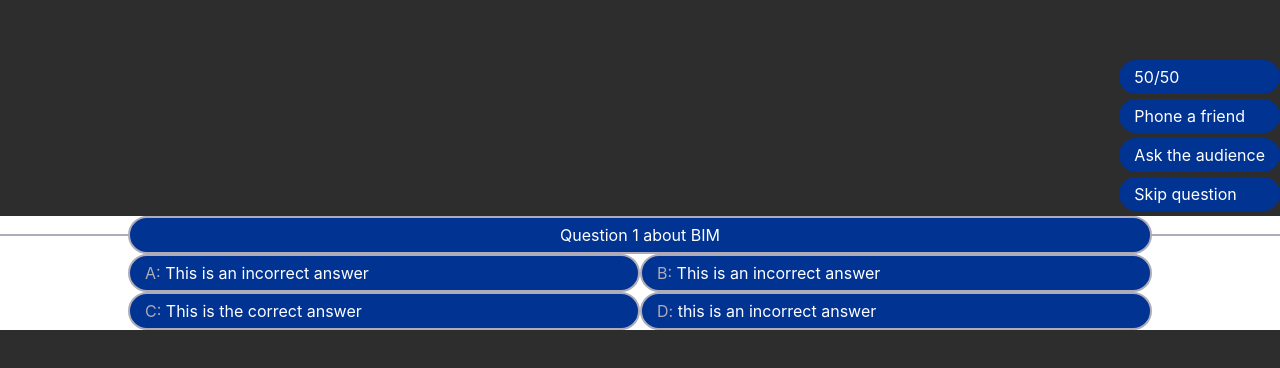
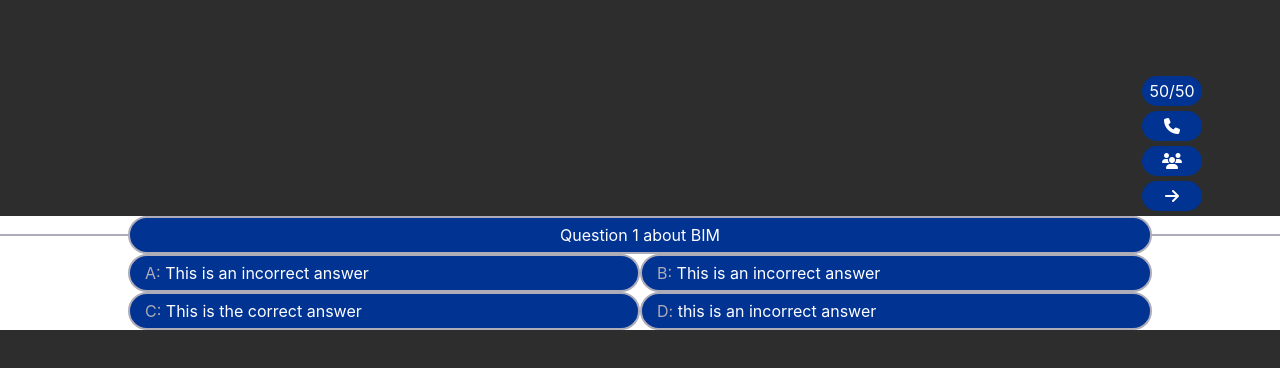
Before and after one commit to TristanKirwan/Data-engineering, a React (Create React App) app: page / in a window 1280 px wide. Shown: the part 420-788 px from the top of the page. Built offline with nearby package versions, Linux system fonts and the light colour scheme.

Commit message:
Initial styling & 50/50 made

```diff
--- a/public/index.html
+++ b/public/index.html
@@ -1,3 +1,4 @@
+
 <!DOCTYPE html>
 <html lang="en">
   <head>
@@ -42,5 +43,7 @@
       To begin the development, run `npm start` or `yarn start`.
       To create a production bundle, use `npm run build` or `yarn build`.
     -->
+    <script src="https://kit.fontawesome.com/abfc839e30.js" crossorigin="anonymous"></script>
   </body>
+
 </html>
--- a/src/Components/Question/index.tsx
+++ b/src/Components/Question/index.tsx
@@ -1,4 +1,6 @@
 import React, { useState } from 'react'
+import classnames from 'classnames'
+
 
 import './style.scss'
 
@@ -33,20 +35,29 @@
                 <div className="question__header">{props.questiondata.question}</div>
             </div>
             <div className="question__lifelines-container">
-                <span className="question__lifelines-container__lifeline" onClick={() => setFiftyFifty(true)}>50/50</span>
-                <span className="question__lifelines-container__lifeline">Phone a friend</span>
-                <span className="question__lifelines-container__lifeline">Ask the audience</span>
-                <span className="question__lifelines-container__lifeline">Skip question</span>
+                <span className={classnames("question__lifelines-container__lifeline", fiftyFifty && "question__lifelines-container__lifeline--disabled")} onClick={() => setFiftyFifty(true)}>
+                    <span className="question__lifelines-container__lifeline__icon-container">50/50</span>
+                </span>
+                <span className="question__lifelines-container__lifeline">
+                    <span className="question__lifelines-container__lifeline__icon-container"><i className="fas fa-phone"></i></span>
+                </span>
+                <span className="question__lifelines-container__lifeline">
+                    <span className="question__lifelines-container__lifeline__icon-container"><i className="fas fa-users"></i></span>
+                </span>
+                <span className="question__lifelines-container__lifeline">
+                    <span className="question__lifelines-container__lifeline__icon-container"><i className="fas fa-arrow-right"></i></span>
+                </span>
             </div>
             <div className="question__answers">
                 {props.questiondata.answers.map((answer: QuestionAnswer, id: number) => {
-                    let shouldHideOnFiftyFity = fiftyFifty && props.questiondata.lifelines.fiftyFifty.includes(id)
+                    let shouldHideOnFiftyFifty = fiftyFifty && props.questiondata.lifelines.fiftyFifty.includes(id)
                     return(
                         <div className="question__answers__answer-container">
-                            {id % 2 == 0 ? <span className="question__answers__answer-container__horizontal-line"></span> : null}
-                            <div key={id} className="question__answers__answer-container__answer" onClick={() => alert(`Your answer was: ${answer.correct}`)}>
+                            {id % 2 === 0 ? <span className="question__answers__answer-container__horizontal-line"></span> : null}
+                            <div key={id} className={classnames("question__answers__answer-container__answer",
+                            shouldHideOnFiftyFifty && "question__answers__answer-container__answer--disabled")}
+                            onClick={() => shouldHideOnFiftyFifty ? null : alert(`Your answer was: ${answer.correct}`)}>
                     <span className="question__answers__answer-container__answer__prefix">{multipleChoiceLetters[id]}: </span>{answer.text}
-                            {shouldHideOnFiftyFity && <span>Deleted by 50/50</span>}
                             </div>
                         </div>
                     )
--- a/src/Components/Question/style.scss
+++ b/src/Components/Question/style.scss
@@ -1,7 +1,5 @@
+@import '../../styles/colors.scss';
 $baseName: "question";
-$colour-gold: #ADACB8;
-$colour-blue: #013392;
-$color-blue-light: #345ca8;
 
 .#{$baseName}{
     &__horizontal-line{
@@ -24,16 +22,56 @@
         padding: 5px 15px;
     }
     &__lifelines-container{
+        display: flex;
+        flex-wrap: wrap;
+        width: 10%;
         position: absolute;
         bottom: 100%;
-        right: 0;
+        right: 15px;
         &__lifeline{
-            display: block;
+            display: flex;
+            justify-content: center;
+            align-items: center;
+            flex-basis: calc(50% - 5px);
+            margin-left:  5px;
             color: white;
             background-color: $colour-blue;
             border-radius: 24px;
             padding: 5px 15px;
             margin-bottom: 5px;
+            transition: all 0.2s ease-in;
+            &:hover{
+                background-color: $color-blue-light;
+                cursor: pointer;
+            }
+            &--disabled{
+                &:hover{
+                    background-color: $colour-blue;
+                    cursor: not-allowed;
+                }
+                .#{$baseName}__lifelines-container__lifeline__icon-container{
+                    &:after{
+                        opacity: 1;
+                    }
+                }
+            }
+            &__icon-container{
+                display: inline-flex;
+                justify-content: center;
+                align-items: center;
+                width: 30px;
+                height: 20px;
+                position: relative;
+                &:after{
+                    content: '';
+                    opacity: 0;
+                    display: inline-block;
+                    width: 100%;
+                    position: absolute;
+                    transform: rotate(45deg);
+                    border-top: 3px solid $color-red;
+                }
+            }
         }
     }
     &__answers{
@@ -46,16 +84,6 @@
         &__answer-container{
             position: relative;
             width: 50%;
-            // &__horizontal-line{
-            //     position: absolute;
-            //     display: inline-block;
-            //     height: 0px;
-            //     width: 100vw;
-            //     top: 50%;
-            //     transform: translateY(-50%);
-            //     border-top: 2px solid $colour-gold;
-            //     z-index: -1;
-            // }
             &__answer{
                 background-color: $colour-blue;
                 border-radius: 24px;
@@ -63,12 +91,20 @@
                 color: white;
                 padding: 5px 15px;
                 transition: all 0.3s ease-in;
+                &:hover{
+                    cursor: pointer;
+                    background-color: $color-blue-light;
+                }
                 &__prefix{
                     color: $colour-gold;
                 }
-                &:hover{
-                    cursor: pointer;
-                    background-color: $color-blue-light;
+                &--disabled{
+                    background-color: $color-grey;
+                    text-decoration: line-through;
+                    &:hover{
+                        cursor: not-allowed;
+                        background-color: $color-grey;
+                    }
                 }
             }
         }
--- a/src/styles/colors.scss
+++ b/src/styles/colors.scss
@@ -1,12 +1,18 @@
 //Deze kleuren slaan nog niet echt ergens op
 //Black colors
 $color-black: #000;
-$color-gray: #484848;
+$color-grey: #5c5c5c;
 
 //White colors
 $color-white: #FFF;
 $color-dark-white: #CDC5C5;
 
 //Blue colors
-$color-blue: #0B5391;
-$color-light-blue: #138AF2;
+$colour-blue: #013392;
+$color-blue-light: #345ca8;
+
+//Red colors:
+$color-red: #c21515;
+
+//Other colours
+$colour-gold: #ADACB8;
```
